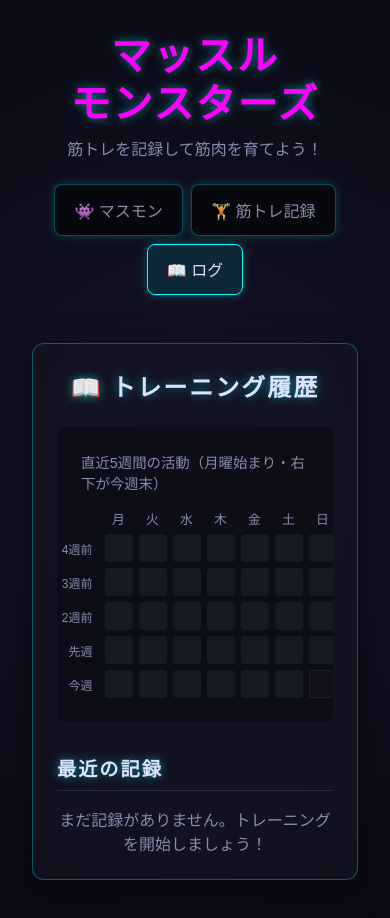
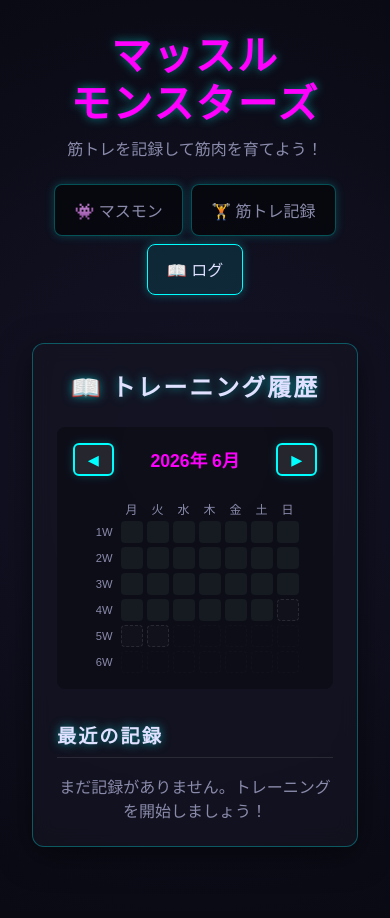
Before and after one commit to Uchu-Kurage/muscle_monsters, a React (Vite) app: page / in a window 390 px wide. Both pictures are taken after a click on the button "📖 ログ". Shown: the top 918 px of the page. Built offline with nearby package versions, Linux system fonts and the light colour scheme; a web font is replaced by a local one.

Commit message:
Implement monthly calendar with navigation and mobile friendly layout

```diff
--- a/src/App.tsx
+++ b/src/App.tsx
@@ -177,6 +177,11 @@ function formatDate(ms: number): string {
 function App() {
   const [activeTab, setActiveTab] = useState<TabType>('characters');
 
+  const [currentMonthDate, setCurrentMonthDate] = useState<Date>(() => {
+    const now = new Date();
+    return new Date(now.getFullYear(), now.getMonth(), 1);
+  });
+
   const [stats, setStats] = useState<AppState>(() => {
     const saved = localStorage.getItem('muscleStats');
     if (saved) {
@@ -339,22 +344,31 @@ function App() {
       dataMap.set(dateStr, (dataMap.get(dateStr) || 0) + log.gainedExp);
     });
 
-    const today = new Date();
-    const jsDay = today.getDay(); // 0: 日, 1: 月...
-    const offset = jsDay === 0 ? 6 : jsDay - 1; // 月曜=0, 日曜=6
+    const year = currentMonthDate.getFullYear();
+    const month = currentMonthDate.getMonth();
 
-    const WEEKS = 5;
+    // その月の1日と末日
+    const firstDayOfMonth = new Date(year, month, 1);
+
+    // 月曜始まりのインデックス (0: 月, 1: 火 ... 6: 日)
+    const jsFirstDay = firstDayOfMonth.getDay();
+    const offset = jsFirstDay === 0 ? 6 : jsFirstDay - 1;
+
+    // カレンダーの開始日 (前月の余白部分)
+    const startDate = new Date(firstDayOfMonth);
+    startDate.setDate(firstDayOfMonth.getDate() - offset);
+
+    // 最大6週 = 42マスで固定
+    const WEEKS = 6;
     const totalDays = WEEKS * 7;
 
-    const endDate = new Date(today);
-    endDate.setDate(today.getDate() + (6 - offset));
-    endDate.setHours(0,0,0,0);
+    const calendarData: any[] = [];
+    const today = new Date();
     today.setHours(0,0,0,0);
 
-    const calendarData: any[] = [];
-    for (let i = totalDays - 1; i >= 0; i--) {
-      const d = new Date(endDate);
-      d.setDate(endDate.getDate() - i);
+    for (let i = 0; i < totalDays; i++) {
+      const d = new Date(startDate);
+      d.setDate(startDate.getDate() + i);
       const dateStr = `${d.getFullYear()}-${String(d.getMonth() + 1).padStart(2, '0')}-${String(d.getDate()).padStart(2, '0')}`;
 
       const exp = dataMap.get(dateStr) || 0;
@@ -364,6 +378,7 @@ function App() {
       if (exp >= 150) level = 3;
       if (exp >= 300) level = 4;
 
+      const isCurrentMonth = d.getMonth() === month;
       const isFuture = d.getTime() > today.getTime();
 
       calendarData.push({
@@ -371,46 +386,66 @@ function App() {
         count: exp,
         level: level,
         isFuture: isFuture,
+        isCurrentMonth: isCurrentMonth
       });
     }
 
     const colors = ['#161b22', '#2e8b57', '#3cb371', '#32cd32', '#39ff14'];
     const weekdays = ['月', '火', '水', '木', '金', '土', '日'];
-    const weekLabels = ['4週前', '3週前', '2週前', '先週', '今週'];
+    const weekLabels = ['1W', '2W', '3W', '4W', '5W', '6W'];
 
     return (
-      <div style={{ background: 'rgba(0,0,0,0.3)', padding: '1.5rem', borderRadius: '8px', marginBottom: '2rem', display: 'flex', flexDirection: 'column', alignItems: 'center', overflowX: 'auto', width: '100%' }}>
-        <div style={{ color: 'var(--text-secondary)', marginBottom: '1rem', fontSize: '0.9rem' }}>
-          直近5週間の活動（月曜始まり・右下が今週末）
+      <div style={{ background: 'rgba(0,0,0,0.3)', padding: '1rem', borderRadius: '8px', marginBottom: '2rem', display: 'flex', flexDirection: 'column', alignItems: 'center', width: '100%', maxWidth: '100%' }}>
+        {/* ナビゲーションヘッダー */}
+        <div style={{ display: 'flex', alignItems: 'center', justifyContent: 'space-between', width: '100%', maxWidth: '280px', marginBottom: '1.5rem' }}>
+          <button
+            onClick={() => setCurrentMonthDate(prev => new Date(prev.getFullYear(), prev.getMonth() - 1, 1))}
+            style={{ padding: '0.4rem 0.8rem', fontSize: '0.9rem', background: 'rgba(255,255,255,0.1)', minHeight: 'auto' }}
+          >
+            ◀︎
+          </button>
+          <div style={{ color: 'var(--text-accent)', fontSize: '1.1rem', fontWeight: 'bold' }}>
+            {year}年 {month + 1}月
+          </div>
+          <button
+            onClick={() => setCurrentMonthDate(prev => new Date(prev.getFullYear(), prev.getMonth() + 1, 1))}
+            style={{ padding: '0.4rem 0.8rem', fontSize: '0.9rem', background: 'rgba(255,255,255,0.1)', minHeight: 'auto' }}
+          >
+            ▶︎
+          </button>
         </div>
 
-        <div style={{ display: 'grid', gridTemplateColumns: '45px repeat(7, 28px)', gap: '6px', alignItems: 'center' }}>
+        {/* カレンダー本体 */}
+        <div style={{ display: 'grid', gridTemplateColumns: '25px repeat(7, 22px)', gap: '4px', alignItems: 'center', justifyContent: 'center' }}>
           <div></div>
           {weekdays.map(day => (
-            <div key={day} style={{ textAlign: 'center', fontSize: '0.8rem', color: 'var(--text-secondary)' }}>
+            <div key={day} style={{ textAlign: 'center', fontSize: '0.75rem', color: 'var(--text-secondary)' }}>
               {day}
             </div>
           ))}
 
           {Array.from({ length: WEEKS }).map((_, weekIndex) => (
             <div style={{ display: 'contents' }} key={`week-${weekIndex}`}>
-              <div style={{ fontSize: '0.75rem', color: 'var(--text-secondary)', textAlign: 'right', paddingRight: '6px' }}>
+              <div style={{ fontSize: '0.7rem', color: 'var(--text-secondary)', textAlign: 'right', paddingRight: '4px' }}>
                 {weekLabels[weekIndex]}
               </div>
 
               {Array.from({ length: 7 }).map((_, dayIndex) => {
                 const item = calendarData[weekIndex * 7 + dayIndex];
+                const opacity = item.isCurrentMonth ? 1 : 0.15;
+
                 return (
                   <div
                     key={item.date}
                     data-tooltip-id="calendar-tooltip"
-                    data-tooltip-content={item.isFuture ? '未来' : `${item.date}: ${item.count} EXP獲得`}
+                    data-tooltip-content={`${item.date}: ${item.count} EXP獲得`}
                     style={{
-                      width: '28px',
-                      height: '28px',
+                      width: '22px',
+                      height: '22px',
                       borderRadius: '4px',
                       backgroundColor: item.isFuture ? 'rgba(255,255,255,0.02)' : colors[item.level],
-                      boxShadow: item.level > 0 && !item.isFuture ? `0 0 4px ${colors[item.level]}80` : 'none',
+                      opacity: opacity,
+                      boxShadow: item.level > 0 && !item.isFuture && item.isCurrentMonth ? `0 0 3px ${colors[item.level]}80` : 'none',
                       border: item.isFuture ? '1px dashed rgba(255,255,255,0.1)' : 'none'
                     }}
                   />
```
